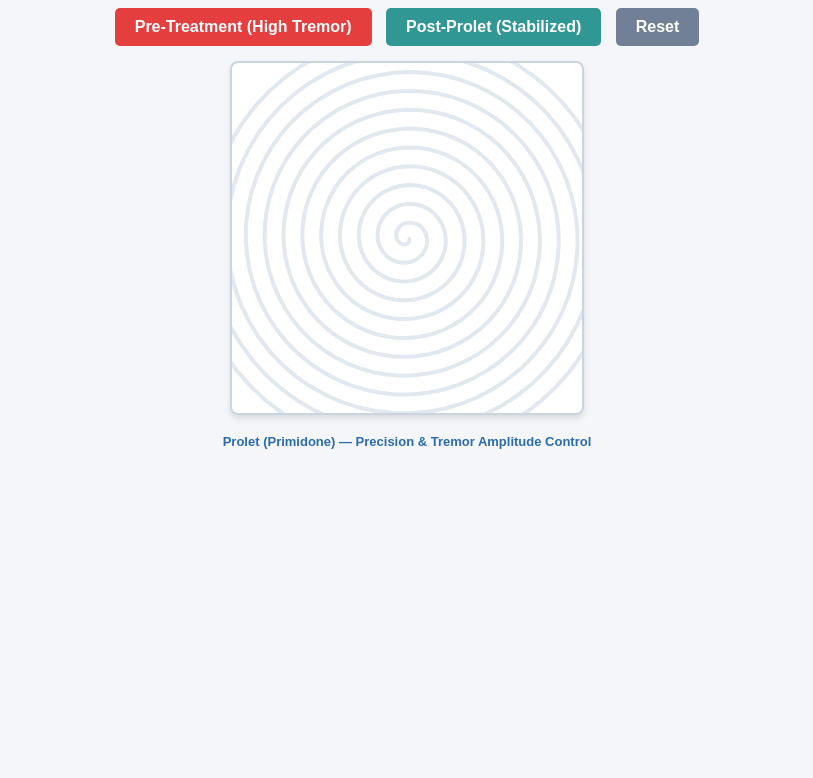
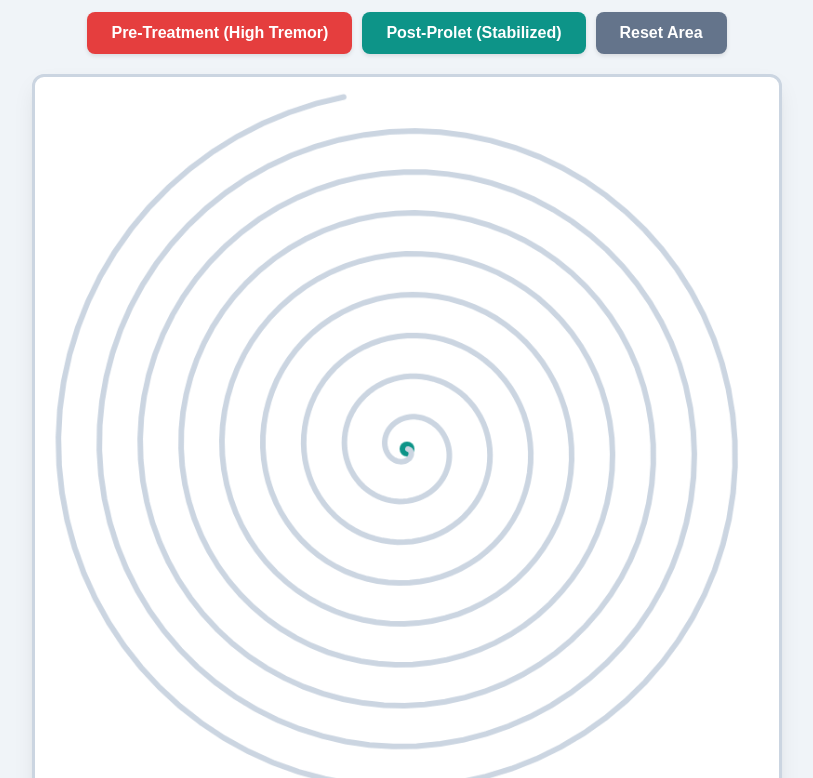
Before and after one commit to iushmukherjee/steady-hand-iancon, a plain HTML site: page index.html in a window 1280 px wide. Shown: the part 82-860 px from the top of the page, without its empty margins (233-1046 px from the left). Before the commit the page ends 800 px from the top, so only its background shows below. Drawn offline with Linux system fonts and the light colour scheme.

Commit message:
Refactor index.html for improved layout and functionality
Updated styles and improved canvas functionality for better user experience.

```diff
--- a/index.html
+++ b/index.html
@@ -5,88 +5,156 @@
     <meta name="viewport" content="width=device-width, initial-scale=1.0, user-scalable=no">
     <title>Prolet - The Steady Hand Challenge</title>
     <style>
+        * {
+            box-sizing: border-box;
+            touch-action: none; /* Prevents touch scrolling while drawing */
+        }
+
         body {
-            font-family: Arial, sans-serif;
+            font-family: -apple-system, BlinkMacSystemFont, "Segoe UI", Roboto, Helvetica, Arial, sans-serif;
             text-align: center;
-            background-color: #f4f6f9;
+            background-color: #f0f4f8;
             margin: 0;
-            padding: 10px;
-            touch-action: none; /* Prevents scrolling on touch screens */
+            padding: 20px 10px;
+            display: flex;
+            flex-direction: column;
+            align-items: center;
+            justify-content: center;
+            min-height: 100vh;
         }
-        h1 { color: #1a365d; margin-bottom: 5px; font-size: 24px; }
-        p { color: #4a5568; margin-top: 0; font-size: 14px; }
+
+        h1 {
+            color: #0f2942;
+            margin: 0 0 5px 0;
+            font-size: 28px;
+        }
+
+        p {
+            color: #4a5568;
+            margin: 0 0 15px 0;
+            font-size: 16px;
+        }
 
         .controls {
-            margin: 15px 0;
+            display: flex;
+            gap: 10px;
+            margin-bottom: 20px;
+            flex-wrap: wrap;
+            justify-content: center;
         }
 
         button {
-            padding: 10px 20px;
+            padding: 12px 24px;
             font-size: 16px;
-            font-weight: bold;
+            font-weight: 600;
             border: none;
-            border-radius: 5px;
+            border-radius: 8px;
             cursor: pointer;
-            margin: 0 5px;
+            transition: transform 0.1s ease, background-color 0.2s ease;
+            box-shadow: 0 2px 4px rgba(0,0,0,0.1);
         }
 
-        .btn-untreated { background-color: #e53e3e; color: white; }
-        .btn-prolet { background-color: #319795; color: white; }
-        .btn-clear { background-color: #718096; color: white; }
+        button:active {
+            transform: scale(0.98);
+        }
+
+        .btn-untreated {
+            background-color: #e53e3e;
+            color: white;
+        }
+
+        .btn-prolet {
+            background-color: #0d9488;
+            color: white;
+        }
+
+        .btn-clear {
+            background-color: #64748b;
+            color: white;
+        }
+
+        .canvas-container {
+            width: 100%;
+            max-width: 750px;
+            aspect-ratio: 1 / 1;
+            display: flex;
+            justify-content: center;
+            align-items: center;
+        }
 
         canvas {
+            width: 100%;
+            height: 100%;
             background: #ffffff;
-            border: 2px solid #cbd5e0;
-            border-radius: 8px;
-            box-shadow: 0 4px 6px rgba(0,0,0,0.1);
+            border: 3px solid #cbd5e1;
+            border-radius: 12px;
+            box-shadow: 0 10px 25px -5px rgba(0, 0, 0, 0.1), 0 8px 10px -6px rgba(0, 0, 0, 0.1);
             cursor: crosshair;
         }
 
         .footer {
-            margin-top: 15px;
-            font-size: 13px;
-            color: #2b6cb0;
-            font-weight: bold;
+            margin-top: 20px;
+            font-size: 15px;
+            color: #1e3a8a;
+            font-weight: 700;
+            letter-spacing: 0.5px;
         }
     </style>
 </head>
 <body>
 
     <h1>The Steady Hand Challenge</h1>
-    <p>Trace the Archimedean spiral from the center outwards.</p>
+    <p>Trace the spiral from the center dot outward.</p>
 
     <div class="controls">
         <button class="btn-untreated" onclick="setMode('untreated')">Pre-Treatment (High Tremor)</button>
         <button class="btn-prolet" onclick="setMode('prolet')">Post-Prolet (Stabilized)</button>
-        <button class="btn-clear" onclick="resetCanvas()">Reset</button>
+        <button class="btn-clear" onclick="resetCanvas()">Reset Area</button>
     </div>
 
-    <canvas id="spiralCanvas" width="350" height="350"></canvas>
+    <div class="canvas-container">
+        <!-- Native high-resolution canvas dimension (800x800) -->
+        <canvas id="spiralCanvas" width="800" height="800"></canvas>
+    </div>
 
     <div class="footer">
-        Prolet (Primidone) — Precision & Tremor Amplitude Control
+        Prolet (Primidone) — Essential Tremor & Seizure Control
     </div>
 
     <script>
         const canvas = document.getElementById('spiralCanvas');
         const ctx = canvas.getContext('2d');
         let isDrawing = false;
-        let mode = 'untreated'; // 'untreated' or 'prolet'
+        let mode = 'untreated'; // Default mode
 
-        // Draw background Archimedean spiral template
+        // Draw background Archimedean spiral template with clear center point
         function drawTemplate() {
             ctx.clearRect(0, 0, canvas.width, canvas.height);
-            ctx.beginPath();
-            ctx.strokeStyle = '#e2e8f0';
-            ctx.lineWidth = 4;
 
             const centerX = canvas.width / 2;
             const centerY = canvas.height / 2;
 
-            for (let i = 0; i < 720; i += 1) {
-                let angle = 0.1 * i;
-                let x = centerX + (1 + angle * 3) * Math.cos(angle);
-                let y = centerY + (1 + angle * 3) * Math.sin(angle);
+            // Draw center starting point
+            ctx.beginPath();
+            ctx.arc(centerX, centerY, 8, 0, 2 * Math.PI);
+            ctx.fillStyle = '#0d9488';
+            ctx.fill();
+
+            // Draw spiral
+            ctx.beginPath();
+            ctx.strokeStyle = '#cbd5e1';
+            ctx.lineWidth = 6;
+            ctx.lineCap = 'round';
+
+            // Increased scaling factor (7) for a larger, wider spiral
+            for (let i = 0; i < 900; i += 1) {
+                let angle = 0.08 * i;
+                let x = centerX + (1 + angle * 7) * Math.cos(angle);
+                let y = centerY + (1 + angle * 7) * Math.sin(angle);
+
+                // Stop before exceeding canvas bounds
+                if (x < 20 || x > canvas.width - 20 || y < 20 || y > canvas.height - 20) break;
+
                 if (i === 0) ctx.moveTo(x, y);
                 else ctx.lineTo(x, y);
             }
@@ -95,7 +163,6 @@
 
         function setMode(selectedMode) {
             mode = selectedMode;
-            alert("Switched to: " + (mode === 'untreated' ? "Pre-Treatment Mode (Tremor Simulated)" : "Post-Prolet Mode (Stabilized Path)"));
         }
 
         function resetCanvas() {
@@ -104,16 +171,23 @@
 
         function getCoordinates(e) {
             const rect = canvas.getBoundingClientRect();
-            let x = (e.touches ? e.touches[0].clientX : e.clientX) - rect.left;
-            let y = (e.touches ? e.touches[0].clientY : e.clientY) - rect.top;
+            // Scale internal resolution (800x800) against displayed CSS size
+            const scaleX = canvas.width / rect.width;
+            const scaleY = canvas.height / rect.height;
 
-            // Apply simulated tremor jitter if in 'untreated' mode
+            let clientX = e.touches ? e.touches[0].clientX : e.clientX;
+            let clientY = e.touches ? e.touches[0].clientY : e.clientY;
+
+            let x = (clientX - rect.left) * scaleX;
+            let y = (clientY - rect.top) * scaleY;
+
+            // Apply tremor jitter simulation based on mode
             if (mode === 'untreated') {
-                const tremorIntensity = 8; // Adjust tremor amplitude here
+                const tremorIntensity = 18; // Amplified tremor effect for large area
                 x += (Math.random() - 0.5) * tremorIntensity;
                 y += (Math.random() - 0.5) * tremorIntensity;
             } else {
-                const microJitter = 1.5; // Slight residual natural tremor
+                const microJitter = 2; // Natural mild physiological trace
                 x += (Math.random() - 0.5) * microJitter;
                 y += (Math.random() - 0.5) * microJitter;
             }
@@ -130,11 +204,14 @@
 
         function draw(e) {
             if (!isDrawing) return;
-            e.preventDefault();
+            if (e.cancelable) e.preventDefault();
+
             const pos = getCoordinates(e);
             ctx.lineTo(pos.x, pos.y);
-            ctx.strokeStyle = mode === 'untreated' ? '#e53e3e' : '#319795';
-            ctx.lineWidth = 2;
+            ctx.strokeStyle = mode === 'untreated' ? '#e53e3e' : '#0d9488';
+            ctx.lineWidth = 4;
+            ctx.lineCap = 'round';
+            ctx.lineJoin = 'round';
             ctx.stroke();
         }
 
@@ -142,14 +219,15 @@
             isDrawing = false;
         }
 
-        // Mouse Events
+        // Mouse Listeners
         canvas.addEventListener('mousedown', startDrawing);
         canvas.addEventListener('mousemove', draw);
         canvas.addEventListener('mouseup', stopDrawing);
+        canvas.addEventListener('mouseleave', stopDrawing);
 
-        // Touch Events for Tablets/Mobiles
-        canvas.addEventListener('touchstart', startDrawing);
-        canvas.addEventListener('touchmove', draw);
+        // Touch Listeners for iPad / Tablet / Mobile
+        canvas.addEventListener('touchstart', startDrawing, { passive: false });
+        canvas.addEventListener('touchmove', draw, { passive: false });
         canvas.addEventListener('touchend', stopDrawing);
 
         // Initial setup
```
